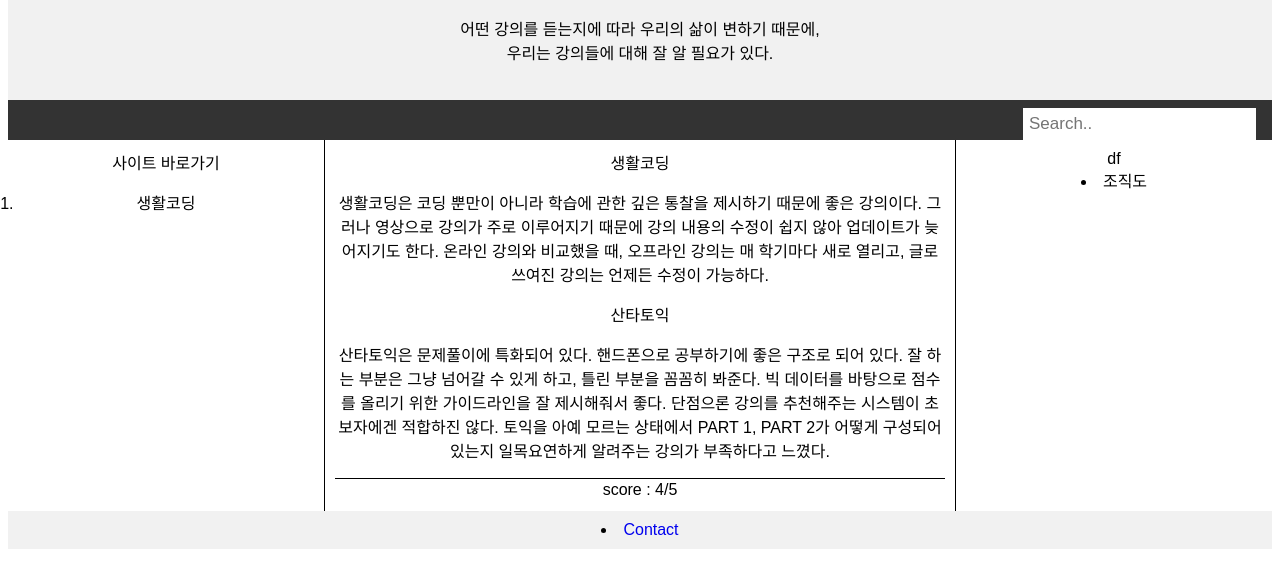
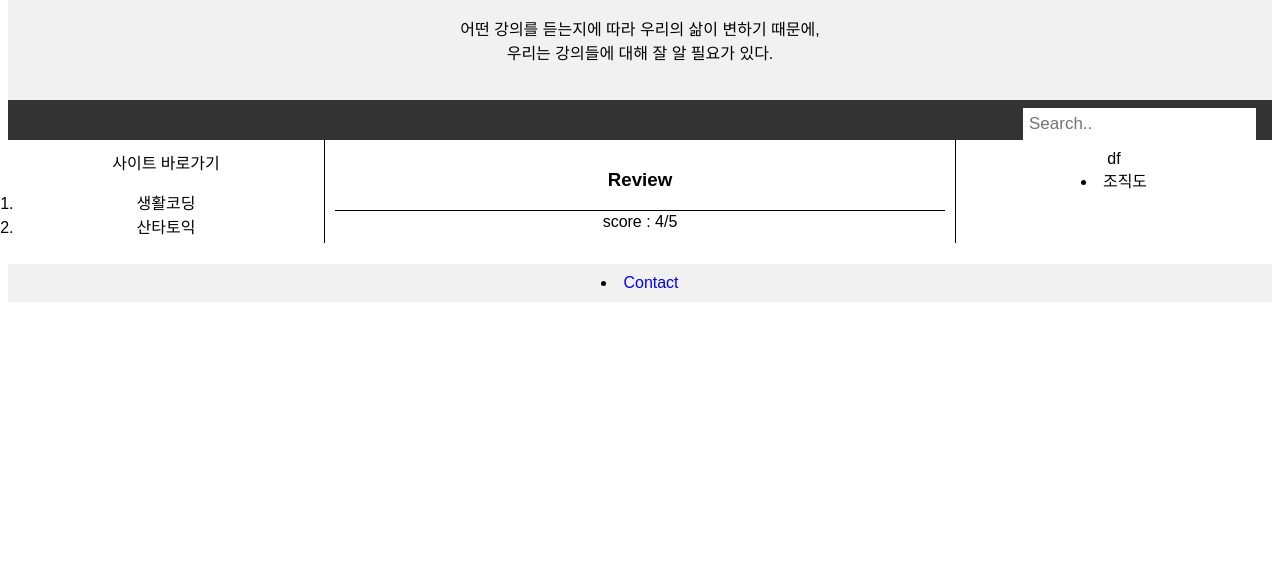
Before and after one commit to beurre369/JOBJB, a plain HTML site: page index.html in a window 1280 px wide. Shown: the part 116-704 px from the top of the page. Drawn offline with Linux system fonts and the light colour scheme.

Commit message:
Update index.html

```diff
--- a/index.html
+++ b/index.html
@@ -25,17 +25,18 @@
             });
             ">생활코딩</a>
           </li>
+          <li><a onclick="
+            fetch('산타토익').then(function(response){
+            response.text().then(function(text){
+            document.querySelector('article.column.middle').innerHTML = text;
+            })
+            });
+            ">산타토익</a>
+          </li>
         </ol>
       </article>
       <article class="column middle">
-
-        생활코딩
-        <p>생활코딩은 코딩 뿐만이 아니라 학습에 관한 깊은 통찰을 제시하기 때문에 좋은 강의이다. 그러나 영상으로 강의가 주로 이루어지기 때문에 강의 내용의 수정이 쉽지 않아 업데이트가 늦어지기도 한다. 온라인 강의와 비교했을 때, 오프라인 강의는 매 학기마다 새로 열리고, 글로 쓰여진 강의는 언제든 수정이 가능하다.</p>
-        <article>
-         산타토익
-         <p> 산타토익은 문제풀이에 특화되어 있다. 핸드폰으로 공부하기에 좋은 구조로 되어 있다. 잘 하는 부분은 그냥 넘어갈 수 있게 하고, 틀린 부분을 꼼꼼히 봐준다. 빅 데이터를 바탕으로 점수를 올리기 위한 가이드라인을 잘 제시해줘서 좋다. 단점으론 강의를 추천해주는 시스템이 초보자에겐 적합하진 않다. 토익을 아예 모르는 상태에서 PART 1, PART 2가 어떻게 구성되어 있는지 일목요연하게 알려주는 강의가 부족하다고 느꼈다.</p>
-    </article>
-
+        <h1>Review</h1>
         <div class="score" style="padding: 2px; border-top: black solid 1px;" >score : 4/5</div>
 
 
```
